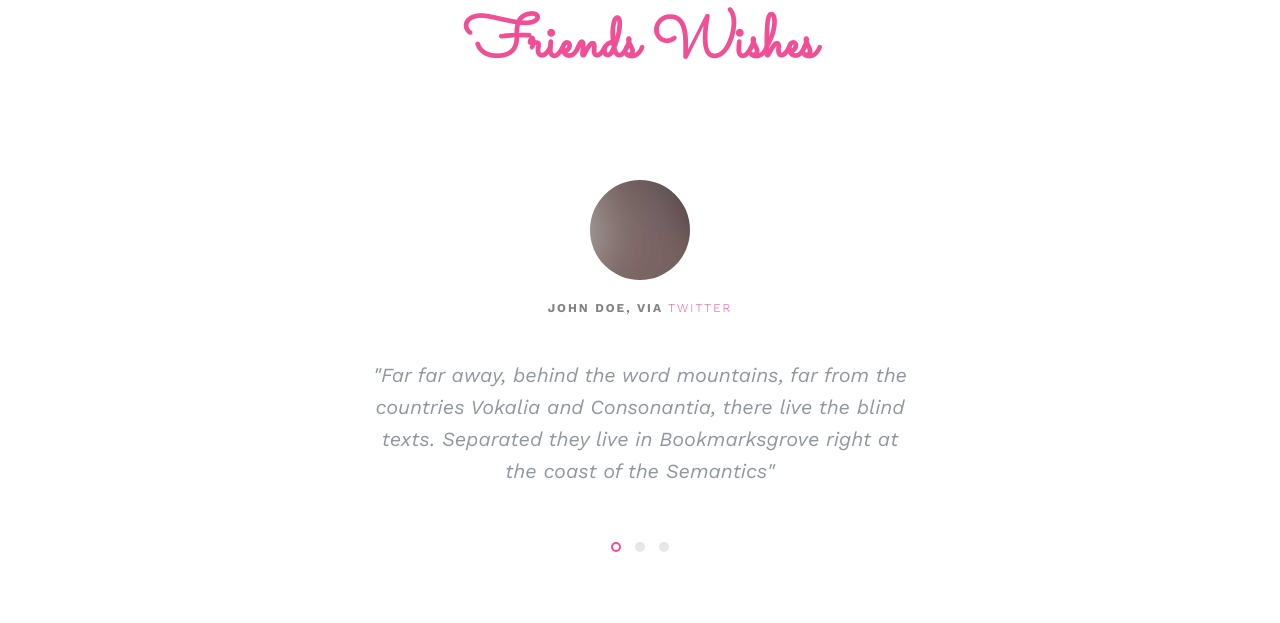
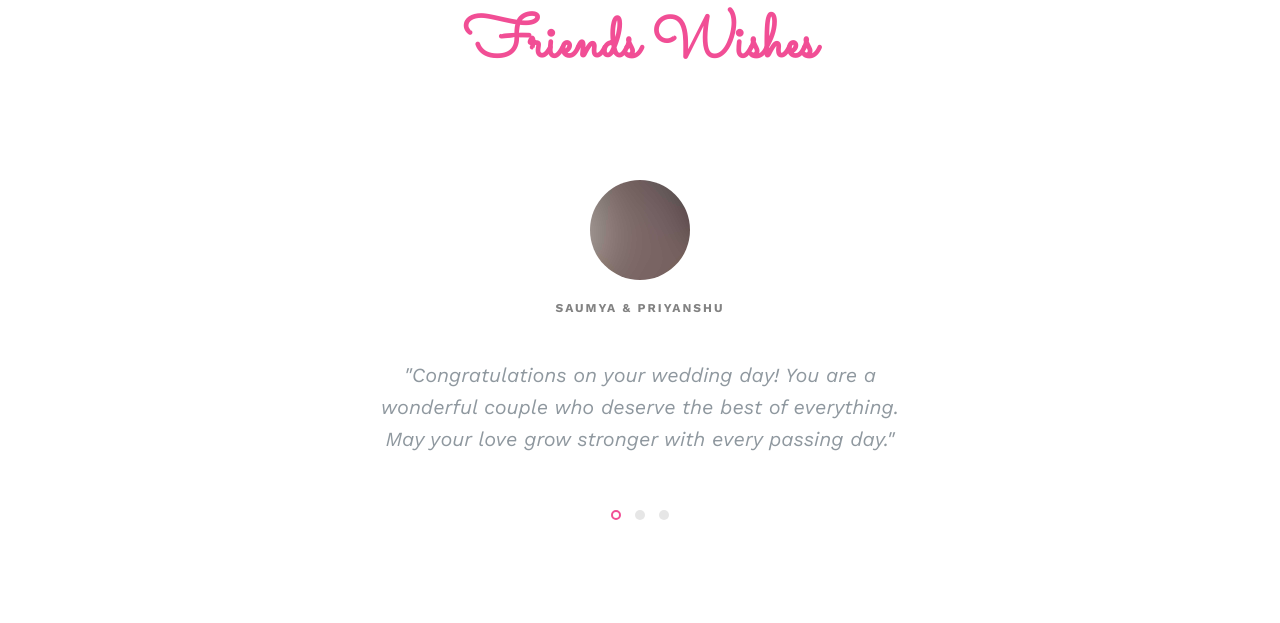
Before and after one commit to priyanshu92/appu-kinny, a plain HTML site: page index.html in a window 1280 px wide. Shown: the part 5724-6347 px from the top of the page. Drawn offline with nearby package versions, Linux system fonts and the light colour scheme; some packages are replaced by stand-ins of ours; files whose address does not match are found by name.

Commit message:
Update quote

```diff
--- a/index.html
+++ b/index.html
@@ -492,12 +492,10 @@
                         <figure>
                           <img src="images/couple-1.jpg" alt="user" />
                         </figure>
-                        <span>John Doe, via <a href="#" class="twitter">Twitter</a></span>
+                        <span>Saumya & Priyanshu</span>
                         <blockquote>
                           <p>
-                            "Far far away, behind the word mountains, far from the countries Vokalia
-                            and Consonantia, there live the blind texts. Separated they live in
-                            Bookmarksgrove right at the coast of the Semantics"
+                            "Congratulations on your wedding day! You are a wonderful couple who deserve the best of everything. May your love grow stronger with every passing day."
                           </p>
                         </blockquote>
                       </div>
```
